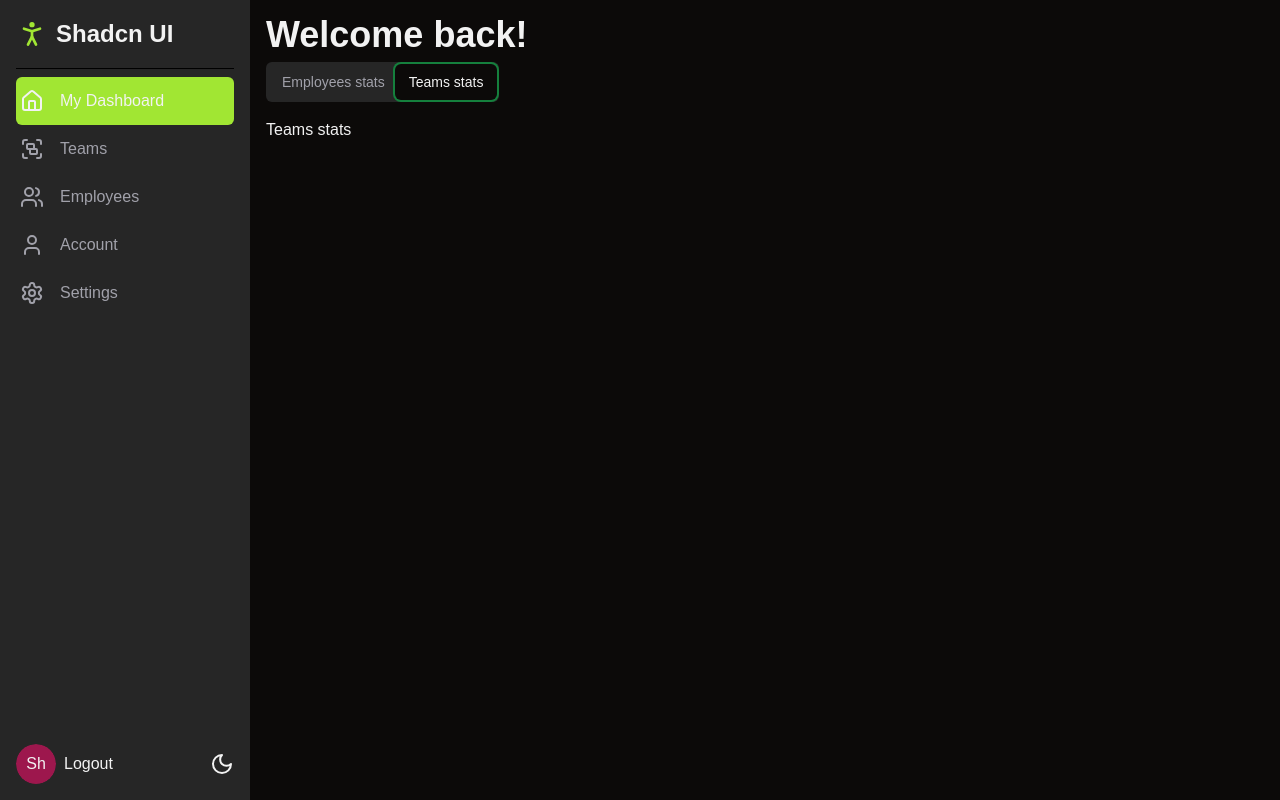
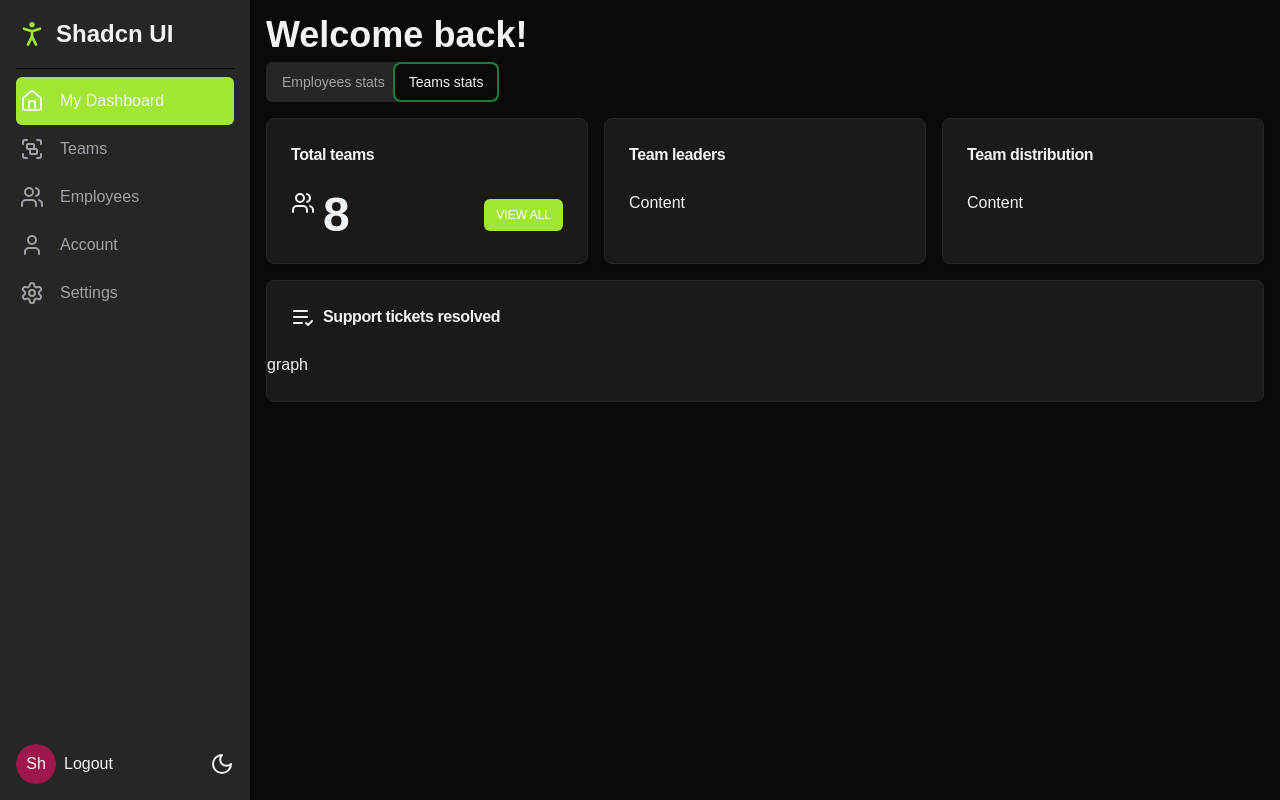
Before and after one commit to penn201500/shadcn-and-nextjs, a Next.js app: page /dashboard in a window 1280 px wide. Both pictures are taken after a click on the tab "Teams stats". Built offline with nearby package versions, Linux system fonts and the light colour scheme.

Commit message:
✨ Add teams stats page layout
true

```diff
--- /dev/null
+++ b/app/dashboard/components/teams/teams-stats.tsx
@@ -0,0 +1,63 @@
+import { Avatar, AvatarFallback } from "@/components/ui/avatar"
+import { Button } from "@/components/ui/button"
+import { Card, CardContent, CardHeader, CardTitle } from "@/components/ui/card"
+import {
+    ListCheckIcon,
+    UsersIcon,
+} from "lucide-react"
+import Link from "next/link"
+import cm from "@/public/images/cm.jpg"
+import Image from "next/image"
+
+export default function TeamsStats() {
+    return (
+        <>
+            <div className="grid lg:grid-cols-3 gap-4">
+                <Card>
+                    <CardHeader>
+                        <CardTitle className="text-base">Total teams</CardTitle>
+                    </CardHeader>
+                    <CardContent className="flex justify-between items-center">
+                        <div className="flex gap-2">
+                            <UsersIcon size={24} />
+                            <div className="text-5xl font-bold">8</div>
+                        </div>
+                        <div>
+                            <Button
+                                size="xs"
+                                asChild>
+                                <Link href="/dashboard/teams">View all</Link>
+                            </Button>
+                        </div>
+                    </CardContent>
+                </Card>
+                <Card>
+                    <CardHeader>
+                        <CardTitle className="text-base">Team leaders</CardTitle>
+                    </CardHeader>
+                    <CardContent className="flex justify-between items-center">
+                        Content
+                    </CardContent>
+                </Card>
+                <Card className="flex flex-col">
+                    <CardHeader>
+                        <CardTitle className="text-base">Team distribution</CardTitle>
+                    </CardHeader>
+                    <CardContent className="flex justify-between items-center">Content</CardContent>
+                </Card>
+            </div>
+            <Card className="mt-4">
+                <CardHeader>
+                    <CardTitle className="text-base flex items-center">
+                        <ListCheckIcon
+                            size={24}
+                            className="mr-2"
+                        />
+                        Support tickets resolved
+                    </CardTitle>
+                </CardHeader>
+                <CardContent className="pl-0">graph</CardContent>
+            </Card>
+        </>
+    )
+}
--- a/app/dashboard/page.tsx
+++ b/app/dashboard/page.tsx
@@ -1,6 +1,7 @@
 import { Tabs, TabsList, TabsTrigger } from "@/components/ui/tabs"
 import { TabsContent } from "@radix-ui/react-tabs"
 import EmployeesStats from "./components/employees/employees-stats"
+import TeamsStats from "./components/teams/teams-stats"
 
 export default function DashboardPage() {
     return (
@@ -12,7 +13,9 @@ export default function DashboardPage() {
             <TabsContent value="employees">
                 <EmployeesStats />
             </TabsContent>
-            <TabsContent value="teams">Teams stats</TabsContent>
+            <TabsContent value="teams">
+                <TeamsStats />
+            </TabsContent>
         </Tabs>
     )
 }
```
